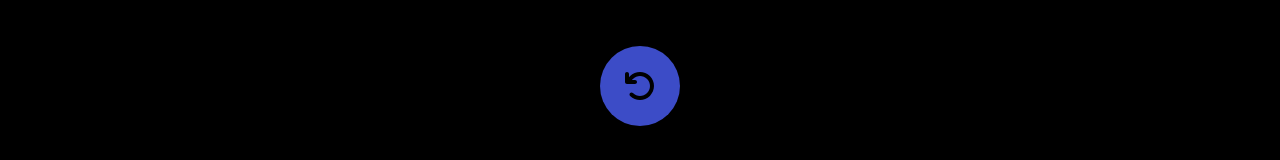
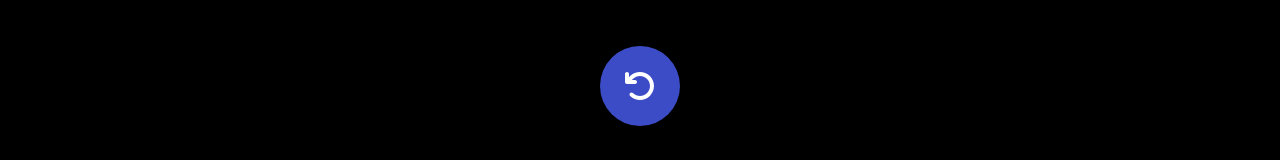
Before and after one commit to profpopoff/BiA, a Next.js app: page / in a window 1280 px wide. Both pictures are taken after a click on the button 640 px from the left and 712 px from the top of the page. Shown: the part 626-786 px from the top of the page. Built offline with nearby package versions, Linux system fonts and the light colour scheme.

Commit message:
Add animation to MainToggle

```diff
--- a/src/app/_components/MainToggle.tsx
+++ b/src/app/_components/MainToggle.tsx
@@ -21,12 +21,12 @@ export default function MainToggle() {
 
    return (
       <button
-         className={`nav-toggle ${nav && "navActive"} ${filter && "filterActive"} ${caseActive && "caseActive"}`}
+         className={`nav-toggle ${(nav || filter || caseActive) && "toggle-active"}`}
          onClick={clickHandler}
       >
          {(nav || filter || caseActive) ?
-            <FontAwesomeIcon icon={faArrowRotateBack} /> :
-            <FontAwesomeIcon icon={faBarsStaggered} />}
+            <FontAwesomeIcon icon={faArrowRotateBack} className="icon" /> :
+            <FontAwesomeIcon icon={faBarsStaggered} className="icon" />}
       </button>
    )
 }
--- a/src/style/_globals.scss
+++ b/src/style/_globals.scss
@@ -118,19 +118,34 @@ main {
   box-shadow: 0rem .5rem 2rem rgba(0 0 0 / .4);
   font-size: 2rem;
   cursor: pointer;
-  transition: transform background-color .4s ease;
+  transition: all .4s ease;
+
+  .icon {
+    color: #fff;
+    opacity: 0;
+    transform: scale(.9);
+    transition: all .4s ease;
+  }
 
   &:hover {
     transform: translateX(-50%) scale(1.05);
+
+    .icon {
+      opacity: 1;
+      transform: scale(1);
+    }
   }
 
   &:active {
     transform: translateX(-50%) scale(0.95);
   }
 
-  &.navActive,
-  &.filterActive,
-  &.caseActive {
+  &.toggle-active {
     background-color: $secondary-color;
+
+    .icon {
+      opacity: 1;
+      transform: scale(1);
+    }
   }
 }
```
